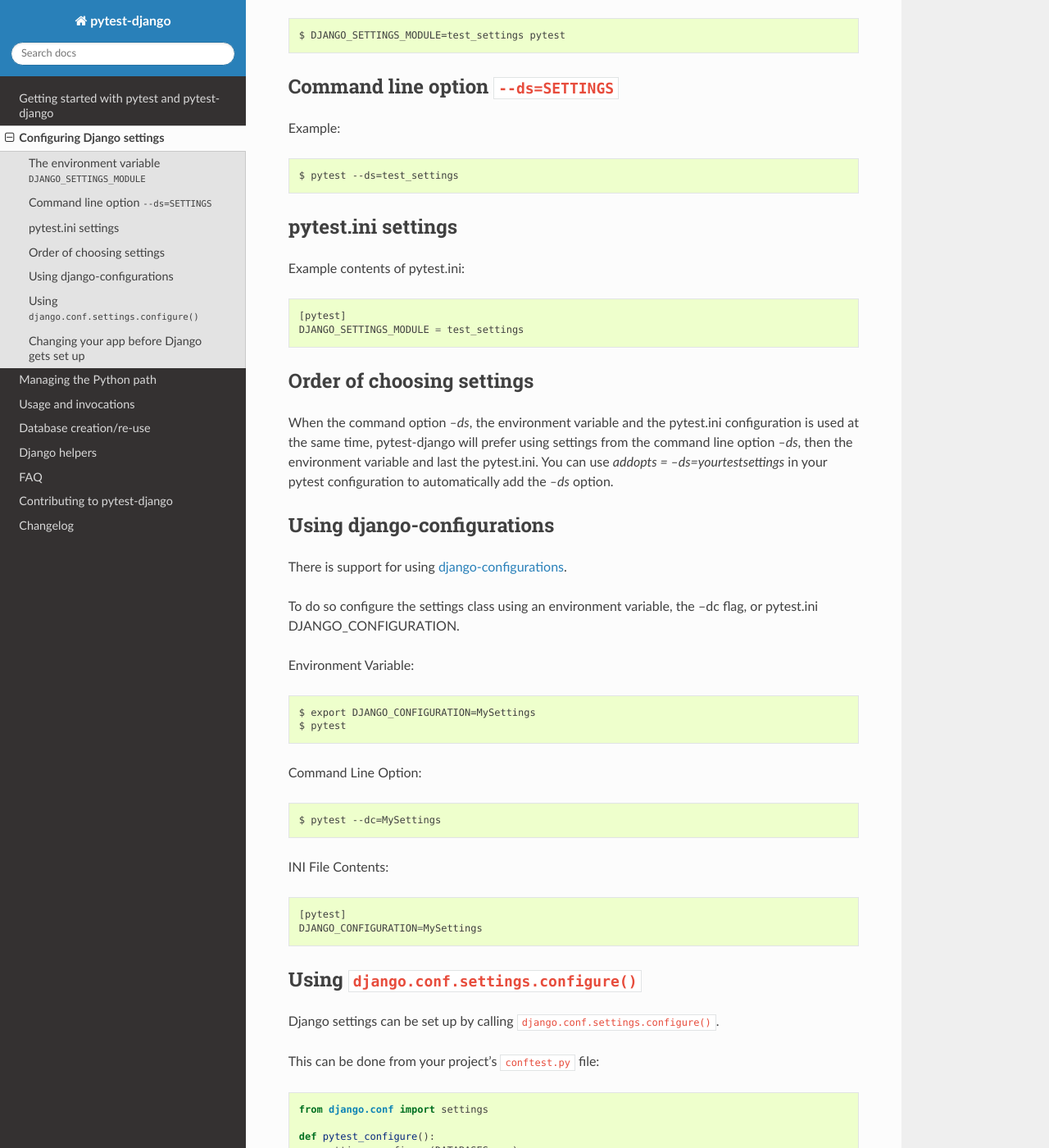
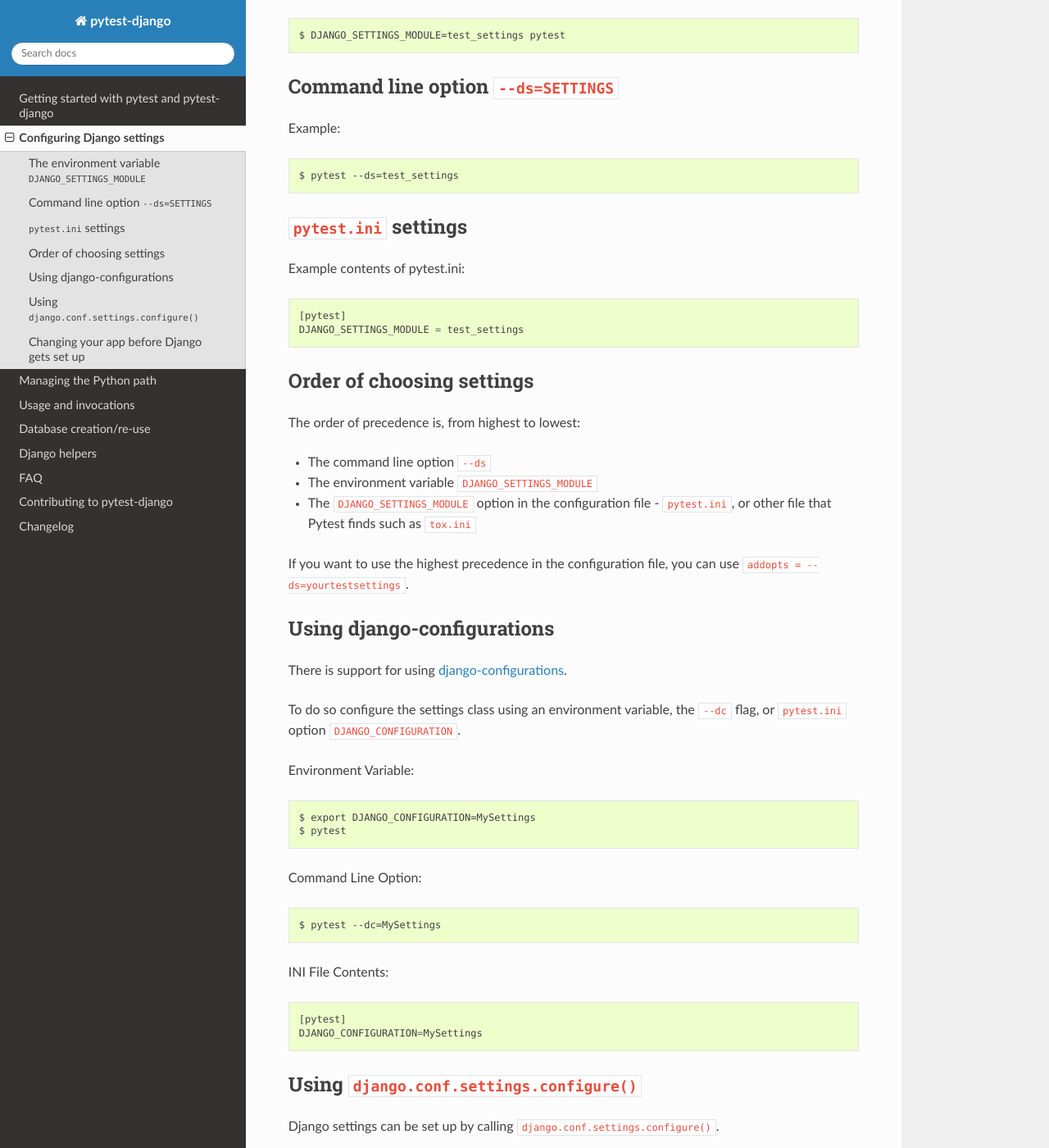
Before and after one commit to pytest-dev/pytest-django, a Sphinx documentation site: the page built from docs/configuring_django.rst, in a window 1280 px wide and 1400 px high, scrolled down 493 px. Shown: the whole window at 82% size. Built offline with Sphinx 7.4.7 and the Read the Docs theme 2.0.0, drawn with Linux system fonts in a browser that asks for light colours.

Commit message:
Improve 'configuring' docs (#642)
* Improve 'configuring' docs

Tidy wording and improve syntax highlighting - single backticks had been used in some places instead of double, giving italics rather than code highlighting.

* clarify option and how precedence can be overridden

```diff
--- a/docs/configuring_django.rst
+++ b/docs/configuring_django.rst
@@ -30,8 +30,8 @@
     $ pytest --ds=test_settings
 
 
-pytest.ini settings
--------------------
+``pytest.ini`` settings
+-----------------------
 
 Example contents of pytest.ini::
 
@@ -41,20 +41,23 @@
 Order of choosing settings
 --------------------------
 
-When the command option `--ds`, the environment variable and the pytest.ini
-configuration is used at the same time, pytest-django will prefer using
-settings from the command line option `--ds`, then the environment variable and
-last the pytest.ini.
-You can use `addopts = --ds=yourtestsettings` in your pytest configuration
-to automatically add the `--ds` option.
+The order of precedence is, from highest to lowest:
+
+* The command line option ``--ds``
+* The environment variable ``DJANGO_SETTINGS_MODULE``
+* The ``DJANGO_SETTINGS_MODULE`` option in the configuration file -
+  ``pytest.ini``, or other file that Pytest finds such as ``tox.ini``
+
+If you want to use the highest precedence in the configuration file, you can
+use ``addopts = --ds=yourtestsettings``.
 
 Using django-configurations
 ---------------------------
 
 There is support for using `django-configurations <https://pypi.python.org/pypi/django-configurations/>`_.
 
-To do so configure the settings class using an environment variable, the --dc
-flag, or pytest.ini DJANGO_CONFIGURATION.
+To do so configure the settings class using an environment variable, the
+``--dc`` flag, or ``pytest.ini`` option ``DJANGO_CONFIGURATION``.
 
 Environment Variable::
 
@@ -64,7 +67,6 @@
 Command Line Option::
 
     $ pytest --dc=MySettings
-
 
 INI File Contents::
 
```
